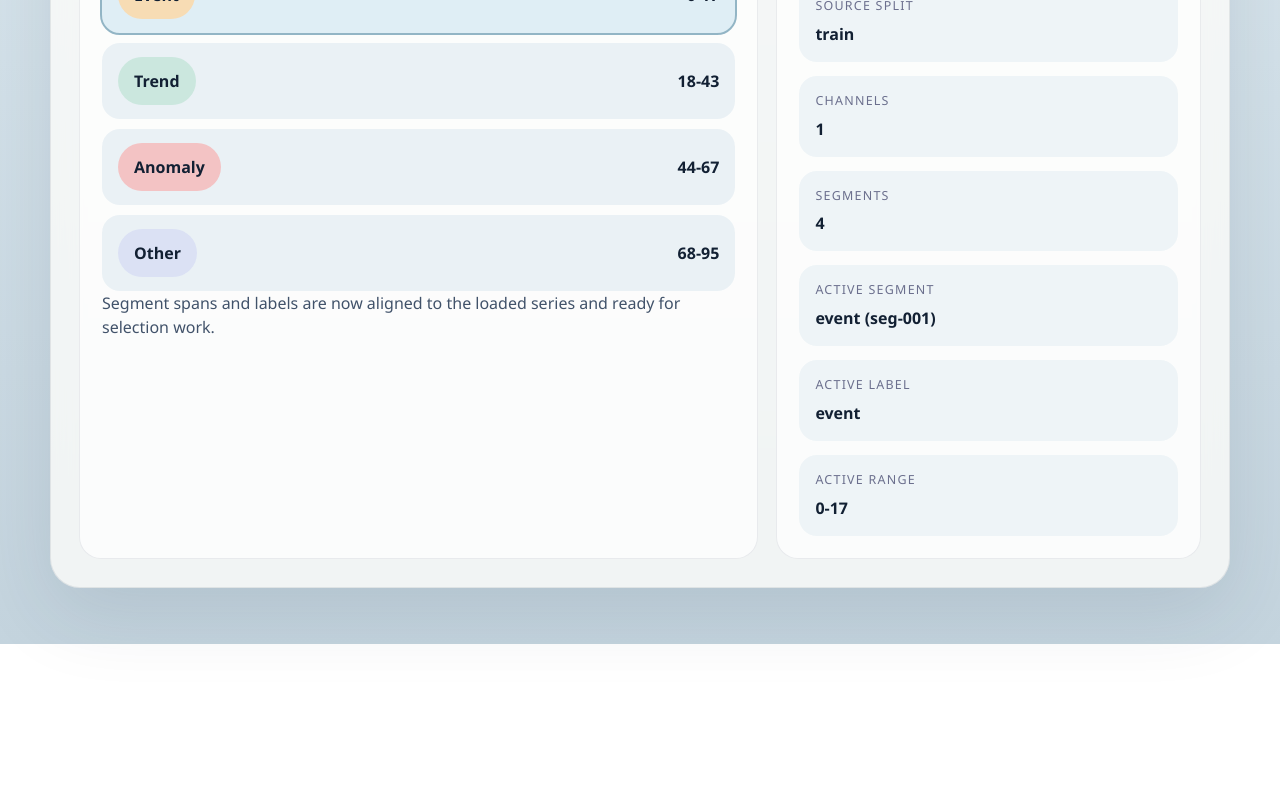
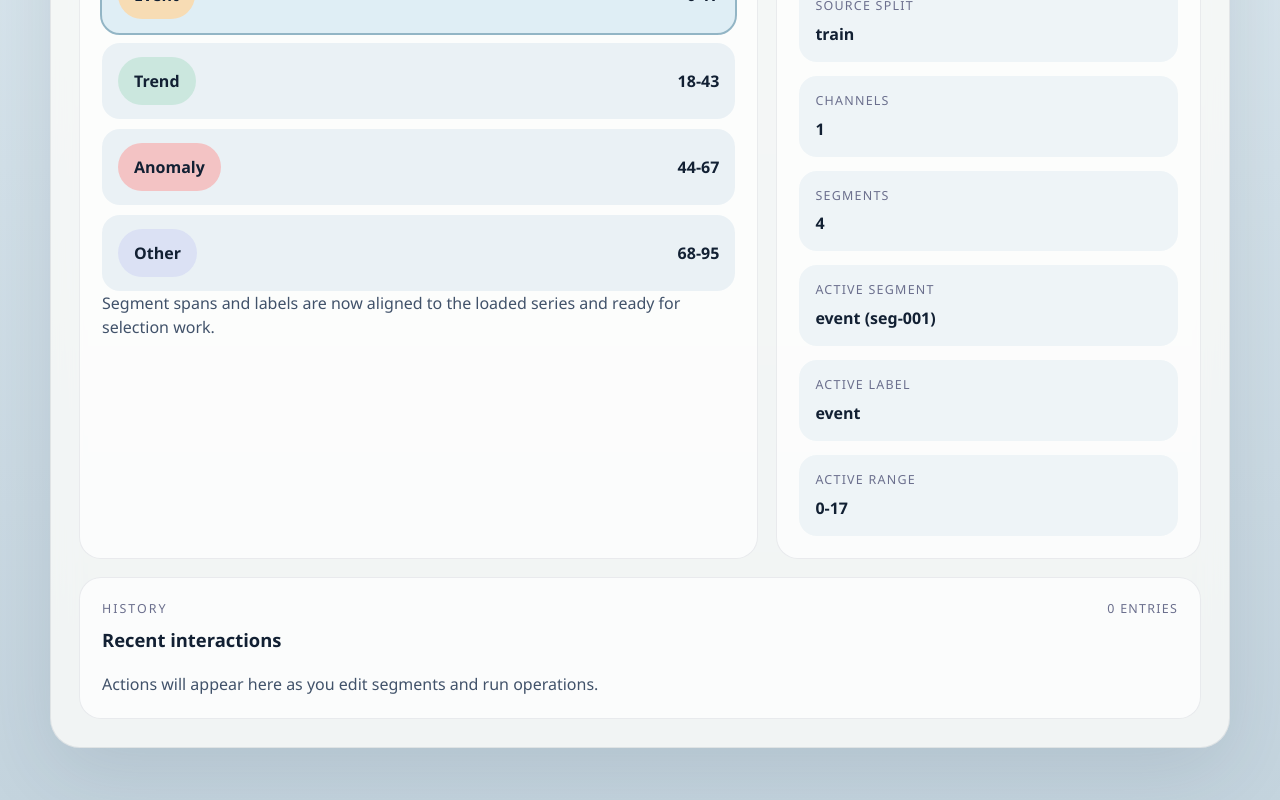
Before and after one commit to grushety/HypotheX-TS, a Vue app in the folder frontend/: page / in a window 1280 px wide. Shown: the part 1226-2026 px from the top of the page. Before the commit the page ends 1870 px from the top, so only its background shows below. Built offline with nearby package versions, Linux system fonts and the light colour scheme.

Commit message:
HTS-020: add interaction history panel

```diff
--- /dev/null
+++ b/frontend/src/components/history/HistoryPanel.vue
@@ -0,0 +1,46 @@
+<script setup>
+defineProps({
+  entries: {
+    type: Array,
+    default: () => [],
+  },
+});
+</script>
+
+<template>
+  <section class="surface history-surface" aria-label="Interaction history">
+    <div class="surface-header">
+      <div>
+        <p class="section-label">History</p>
+        <h3>Recent interactions</h3>
+      </div>
+      <span class="surface-tag">{{ entries.length }} entries</span>
+    </div>
+
+    <p v-if="entries.length === 0" class="history-empty-state">
+      Actions will appear here as you edit segments and run operations.
+    </p>
+
+    <ol v-else class="history-list">
+      <li v-for="entry in entries" :key="entry.id" class="history-item">
+        <div class="history-item-header">
+          <div>
+            <strong>{{ entry.title }}</strong>
+            <p class="history-summary">{{ entry.summary }}</p>
+          </div>
+          <span class="history-status" :class="`history-status-${entry.statusLabel.toLowerCase()}`">
+            {{ entry.statusLabel }}
+          </span>
+        </div>
+
+        <p class="history-meta">
+          Entry {{ entry.sequence }}<span v-if="entry.warningCount"> · {{ entry.warningCount }} warning(s)</span>
+        </p>
+
+        <p v-if="entry.affectedSegmentIds.length" class="history-meta">
+          Segments: {{ entry.affectedSegmentIds.join(", ") }}
+        </p>
+      </li>
+    </ol>
+  </section>
+</template>
--- a/frontend/src/components/viewer/ViewerShell.vue
+++ b/frontend/src/components/viewer/ViewerShell.vue
@@ -1,4 +1,5 @@
 <script setup>
+import HistoryPanel from "../history/HistoryPanel.vue";
 import OperationPalette from "../operations/OperationPalette.vue";
 import WarningPanel from "../warnings/WarningPanel.vue";
 import SegmentationOverlay from "./SegmentationOverlay.vue";
@@ -41,6 +42,10 @@ defineProps({
   warningDisplay: {
     type: Object,
     default: null,
+  },
+  historyEntries: {
+    type: Array,
+    default: () => [],
   },
 });
 
@@ -165,6 +170,8 @@ const emit = defineEmits(["select-segment", "move-boundary", "update-segment-lab
           </li>
         </ul>
       </aside>
+
+      <HistoryPanel :entries="historyEntries" />
     </div>
   </section>
 </template>
--- /dev/null
+++ b/frontend/src/lib/audit/createHistoryEntries.js
@@ -0,0 +1,46 @@
+function formatActionLabel(event) {
+  const actionLabels = {
+    "move-boundary": "Boundary edit",
+    "update-label": "Label edit",
+    split: "Split operation",
+    merge: "Merge operation",
+    reclassify: "Reclassify operation",
+  };
+
+  return actionLabels[event.actionType] ?? "Action";
+}
+
+function formatStatusLabel(event) {
+  if (event.actionStatus === "rejected") {
+    return "Rejected";
+  }
+
+  if (event.constraintStatus === "WARN") {
+    return "Warned";
+  }
+
+  return "Applied";
+}
+
+function formatSummary(event) {
+  if (event.message) {
+    return event.message;
+  }
+
+  return `${formatActionLabel(event)} ${event.actionStatus}.`;
+}
+
+export function createHistoryEntries(events = []) {
+  return [...events]
+    .sort((left, right) => (right.sequence ?? 0) - (left.sequence ?? 0))
+    .map((event) => ({
+      id: `${event.sequence ?? "pending"}-${event.kind}-${event.actionType}`,
+      title: formatActionLabel(event),
+      statusLabel: formatStatusLabel(event),
+      summary: formatSummary(event),
+      sequence: event.sequence ?? null,
+      timestamp: event.timestamp ?? null,
+      warningCount: event.warningCount ?? 0,
+      affectedSegmentIds: event.affectedSegmentIds ?? [],
+    }));
+}
--- a/frontend/src/styles.css
+++ b/frontend/src/styles.css
@@ -174,6 +174,10 @@ h3 {
 .sidebar-surface {
   grid-column: 2;
   grid-row: 1 / span 2;
+}
+
+.history-surface {
+  grid-column: 1 / span 2;
 }
 
 .surface {
@@ -590,6 +594,76 @@ h3 {
   background: #eef4f7;
 }
 
+.history-empty-state {
+  color: #41526a;
+  margin-bottom: 0;
+}
+
+.history-list {
+  display: grid;
+  gap: 12px;
+  padding: 0;
+  margin: 0;
+  list-style: none;
+}
+
+.history-item {
+  padding: 16px;
+  border-radius: 18px;
+  background: #eef4f7;
+}
+
+.history-item-header {
+  display: flex;
+  justify-content: space-between;
+  gap: 16px;
+  align-items: flex-start;
+}
+
+.history-summary,
+.history-meta {
+  margin-bottom: 0;
+}
+
+.history-summary {
+  margin-top: 6px;
+  color: #41526a;
+}
+
+.history-meta {
+  margin-top: 8px;
+  color: #6b6f8d;
+  font-size: 0.88rem;
+}
+
+.history-status {
+  display: inline-flex;
+  align-items: center;
+  justify-content: center;
+  min-width: 78px;
+  padding: 7px 12px;
+  border-radius: 999px;
+  font-size: 0.76rem;
+  font-weight: 700;
+  letter-spacing: 0.08em;
+  text-transform: uppercase;
+}
+
+.history-status-applied {
+  background: rgba(43, 111, 141, 0.12);
+  color: #1d4f68;
+}
+
+.history-status-warned {
+  background: rgba(184, 101, 26, 0.14);
+  color: #8a4d13;
+}
+
+.history-status-rejected {
+  background: rgba(160, 29, 29, 0.12);
+  color: #8a231d;
+}
+
 @media (max-width: 900px) {
   .hero,
   .viewer-header {
@@ -606,7 +680,8 @@ h3 {
   }
 
   .overlay-surface,
-  .sidebar-surface {
+  .sidebar-surface,
+  .history-surface {
     grid-column: auto;
     grid-row: auto;
   }
--- a/frontend/src/views/BenchmarkViewerPage.vue
+++ b/frontend/src/views/BenchmarkViewerPage.vue
@@ -3,6 +3,7 @@ import { computed, onMounted, ref, watch } from "vue";
 
 import ViewerShell from "../components/viewer/ViewerShell.vue";
 import { appendAuditEvent, createEditAuditEvent, createOperationAuditEvent } from "../lib/audit/auditEvents";
+import { createHistoryEntries } from "../lib/audit/createHistoryEntries";
 import { SOFT_CONSTRAINT_STATUS } from "../lib/constraints/evaluateSoftConstraints";
 import { loadBenchmarkSample } from "../lib/data/benchmarkSamples";
 import { executeOperationAction } from "../lib/operations/executeOperationAction";
@@ -28,6 +29,7 @@ const selectedSegment = computed(() =>
   getSelectedSegment(sample.value?.segments ?? [], selectedSegmentId.value),
 );
 const pageState = computed(() => createViewerPageState(sample.value, selectedSegment.value));
+const historyEntries = computed(() => createHistoryEntries(auditEvents.value));
 const warningDisplay = computed(() =>
   createViewerWarningDisplay({
     editConstraintResult: editConstraintResult.value,
@@ -195,6 +197,7 @@ onMounted(() => {
       :edit-feedback="editFeedback"
       :operation-feedback="operationFeedback"
       :warning-display="warningDisplay"
+      :history-entries="historyEntries"
       @select-segment="handleSelectSegment"
       @move-boundary="handleMoveBoundary"
       @update-segment-label="handleUpdateSegmentLabel"
```
Also changed, not shown: 2 other files (tests, documents, lock files or other folders).
